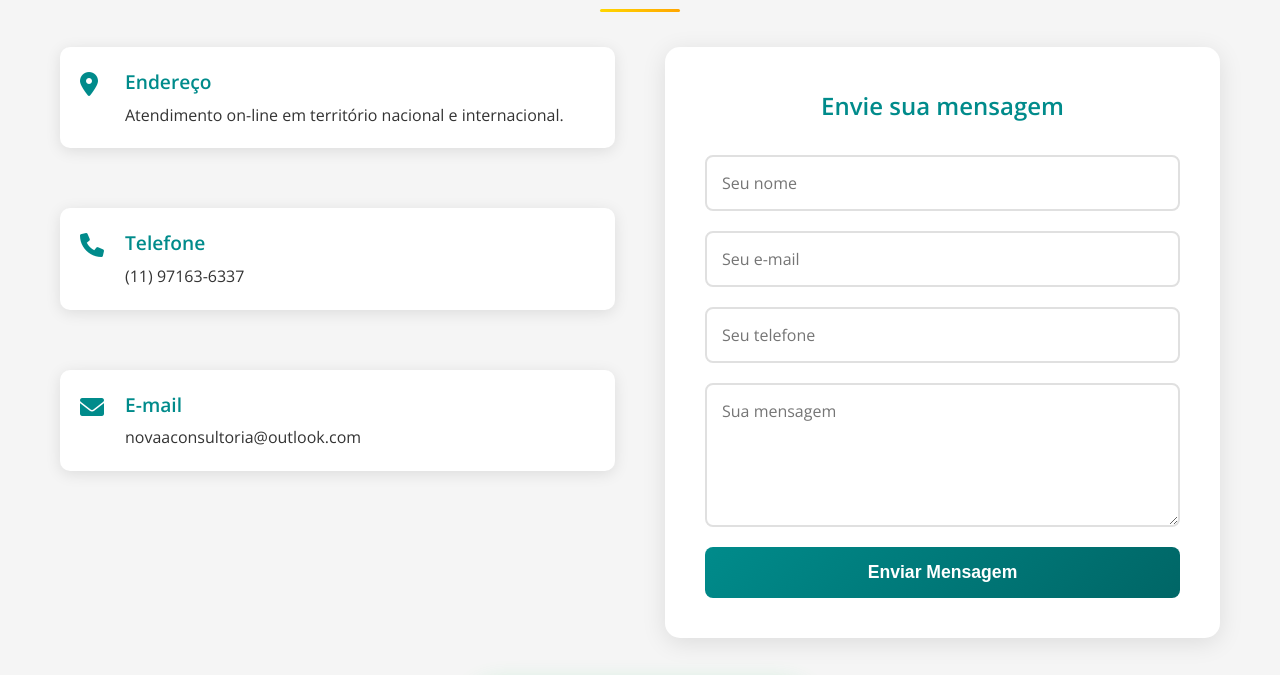
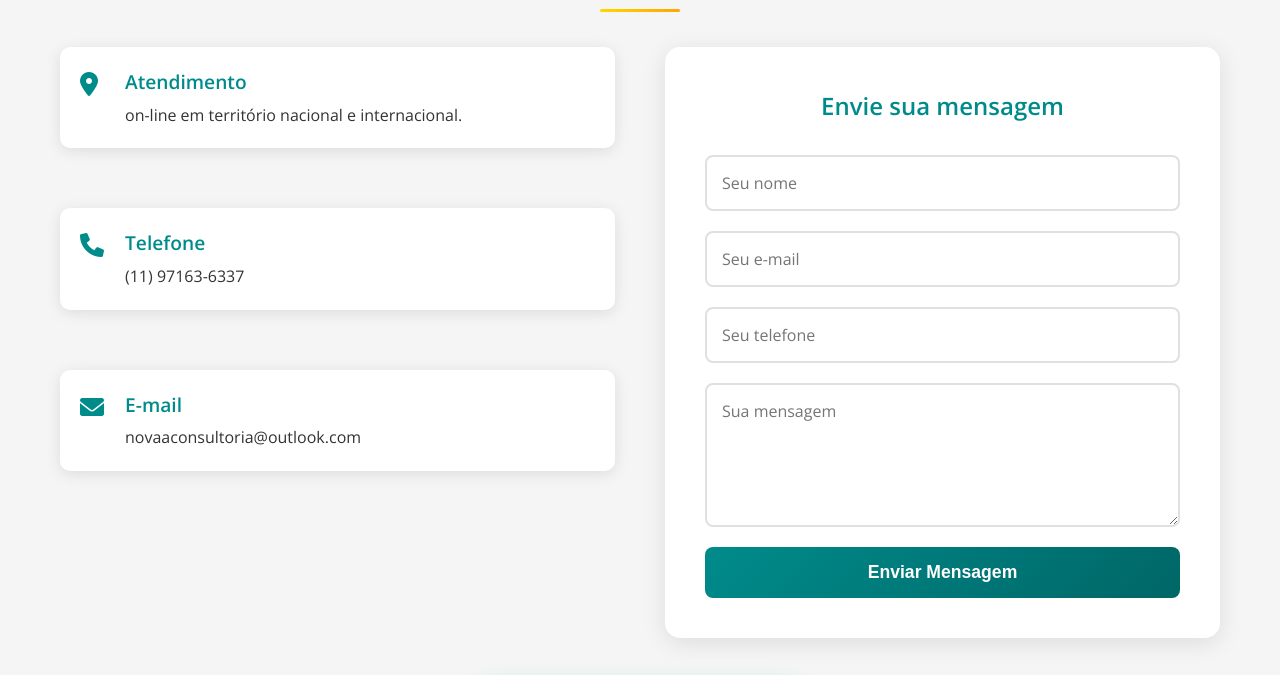
Before and after one commit to fefecal/fefecal.github.io, a plain HTML site: page index.html in a window 1280 px wide. Shown: the part 2599-3274 px from the top of the page. Drawn offline with nearby package versions, Linux system fonts and the light colour scheme.

Commit message:
Update index.html

```diff
--- a/index.html
+++ b/index.html
@@ -5,6 +5,7 @@
     <meta name="viewport" content="width=device-width, initial-scale=1.0">
     <title>NOVAA Consultoria - Especialista em INSS, LOAS e Direito Cível</title>
     <meta name="description" content="NOVAA Consultoria - 19 anos deixando sua vida mais simples. Especialistas em aposentadorias, LOAS, regularização de imóveis e inventários.">
+    <link rel="shortcut icon" href="icone.ico" type="image/x-icon">
     <link href="https://fonts.googleapis.com/css2?family=Open+Sans:wght@300;400;600;700&display=swap" rel="stylesheet">
     <link rel="stylesheet" href="https://cdnjs.cloudflare.com/ajax/libs/font-awesome/6.0.0/css/all.min.css">
     <link rel="stylesheet" href="styles.css">
@@ -110,8 +111,8 @@
                     <div class="contact-item">
                         <i class="fas fa-map-marker-alt"></i>
                         <div>
-                            <h3>Endereço</h3>
-                            <p>Atendimento on-line em território nacional e internacional.</p>
+                            <h3>Atendimento</h3>
+                            <p> on-line em território nacional e internacional.</p>
                         </div>
                     </div>
 
```
